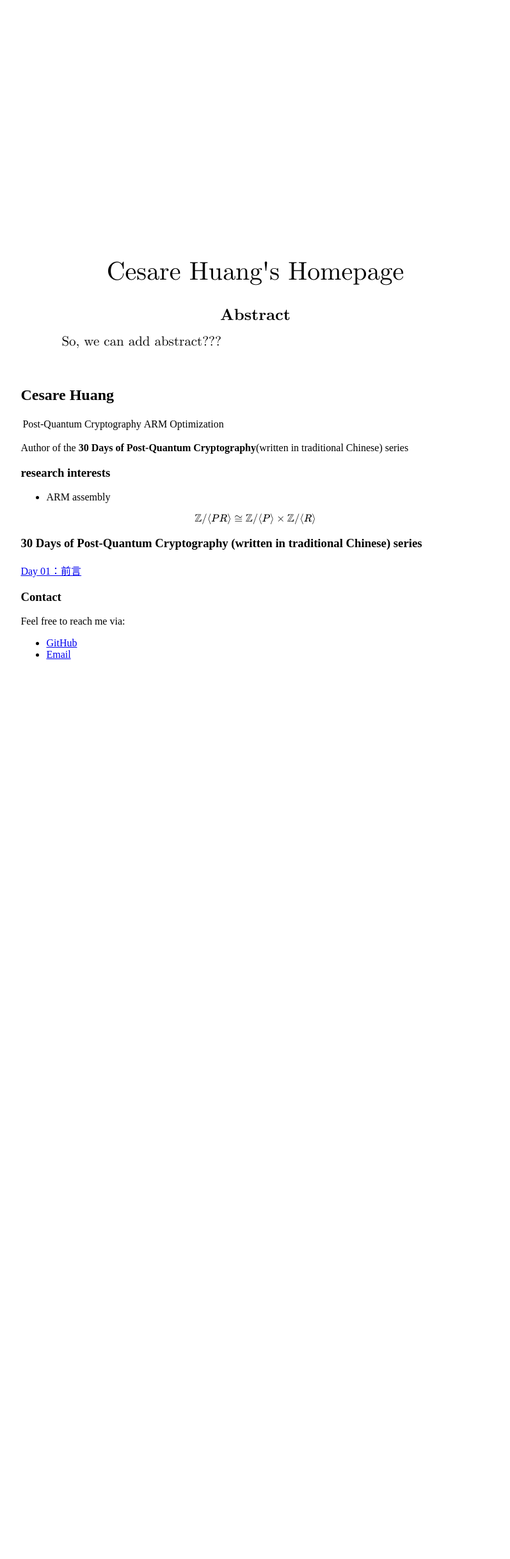
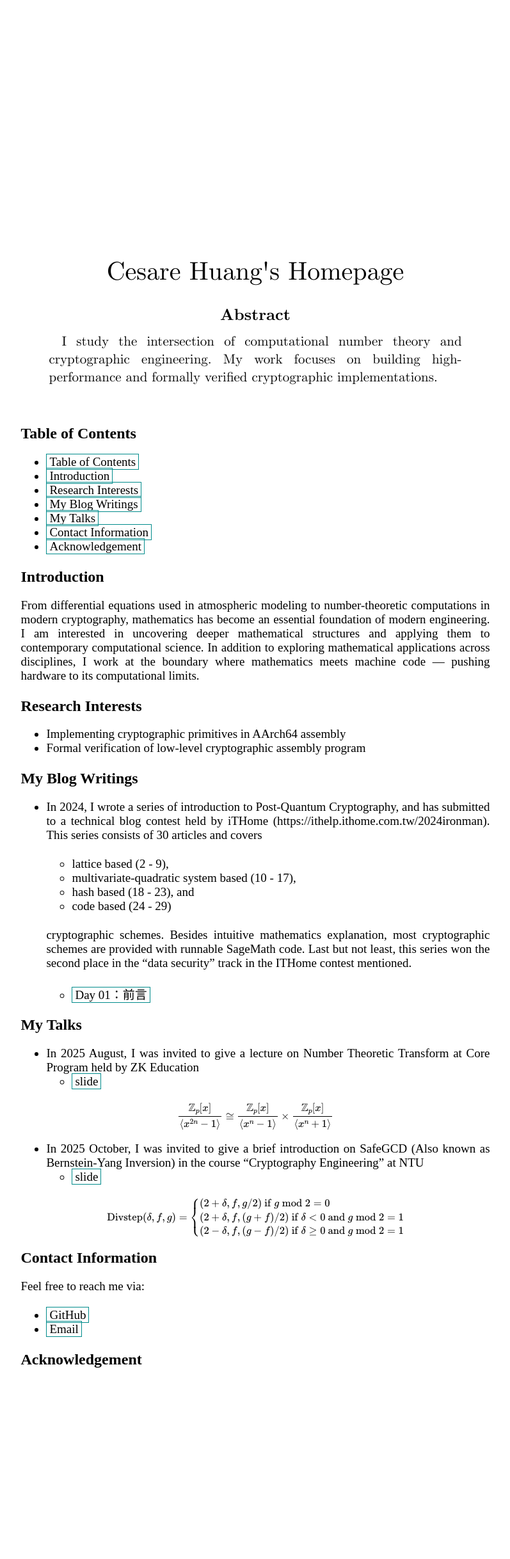
Before and after one commit to cheng-wei-huang0612/cheng-wei-huang0612.github.io, a Jekyll site: the page built from index.md, in a window 1280 px wide. Shown: the whole page at 64% size, without its empty margins (241-1038 px from the left). Built offline with Jekyll 4.4.1, drawn with Linux system fonts in a browser that asks for light colours; nearby versions of some CDN libraries; before the commit the page ends 1326 px from its top, so only the background shows below that.

Commit message:
Update homepage style and layout

```diff
--- a/_config.yml
+++ b/_config.yml
@@ -1,10 +1,20 @@
 title: Cesare Huang
 description: "Cryptography • HPC • Mathematics in Action"
+url: "https://cheng-wei-huang0612.github.io"
+baseurl: ""
 
+theme: null
 
-# remote_theme: "Hammie217/LatexJekyll"
-# plugins:
-#   - jekyll-remote-theme
+plugins:
+  - jekyll-toc
+  - jekyll-feed
+  - jekyll-sitemap
+
+# jekyll-toc:
+#   min_level: 2     # 從哪個層級開始；2 = ##  開始
+#   max_level: 3     # 最深顯示層級；3 = ### 為止
+#   no_toc_section_class: "no_toc"
+
 social_links:
   - name: GitHub
     url: https://github.com/cheng-wei-huang0612
@@ -13,5 +23,10 @@ social_links:
   - name: Threads
     url: https://www.threads.net/@username
 
+markdown: kramdown
+kramdown:
+  input: GFM
+  math_engine: mathjax
+  syntax_highlighter: rouge
 
 permalink: /:categories/:year/:month/:day/:title:output_ext
--- a/assets/css/style.css
+++ b/assets/css/style.css
@@ -155,3 +155,29 @@
 .HUGE{
     font-size: 33px;
 }
+
+a {
+  color: black;                  /* 文字保持黑色 */
+  text-decoration: none;
+  border: 0.8px solid #008B8B;
+  padding: 1px 4px;              /* 內距讓邊框不貼字 */
+}
+
+
+a:visited {
+  color: black;                  /* 點過也不要變紫 */
+}
+
+
+p {
+  font-size: 19px;
+  margin-bottom: 1.2em;
+    text-align: justify;
+    text-justify: inter-word;
+}
+ul {
+  font-size: 19px;
+  margin-bottom: 1.2em;
+    text-align: justify;
+    text-justify: inter-word;
+}
--- a/index.md
+++ b/index.md
@@ -1,35 +1,95 @@
 ---
 layout: default
-title: Cesare Huang's Homepage
-abstract: So, we can add abstract???
+title: "Cesare Huang's Homepage"
+abstract: |
+    I study the intersection of computational number theory and
+    cryptographic engineering.
+    My work focuses on building high-performance and formally verified
+    cryptographic implementations.
 ---
+
+## Table of Contents
+* TOC
+{:toc}
+
+
+## Introduction
+From differential equations used in atmospheric modeling to number-theoretic computations in modern cryptography, mathematics has become an essential foundation of modern engineering.
+I am interested in uncovering deeper mathematical structures and applying them to contemporary computational science. In addition to exploring mathematical applications across disciplines, I work at the boundary where mathematics meets machine code — pushing hardware to its computational limits.
 
 
 
-## Cesare Huang
+## Research Interests
+
+- Implementing cryptographic primitives in AArch64 assembly
+- Formal verification of low-level cryptographic assembly program
 
 
-Post-Quantum Cryptography | ARM Optimization
-
-Author of the **30 Days of Post-Quantum Cryptography**(written in traditional Chinese) series
-
-### research interests
-
-- ARM assembly
+## My Blog Writings
 
 
-\\[
-\mathbb{Z}/\langle PR \rangle \cong \mathbb{Z}/\langle P\rangle \times \mathbb{Z}/\langle R\rangle
-\\]
+- In 2024, I wrote a series of introduction to Post-Quantum
+    Cryptography, and has submitted to a technical blog contest held
+    by iTHome (https://ithelp.ithome.com.tw/2024ironman).
+    This series consists of 30 articles and covers
 
-<!-- ### 🚀 Recent Pet Project: [LLM-friendly Interactive Astrology Chart](https://cheng-wei-huang0612.github.io/astro_feature/test_ai.html) -->
+    - lattice based (2 - 9),
+    - multivariate-quadratic system based (10 - 17),
+    - hash based (18 - 23), and
+    - code based (24 - 29)
 
-### 30 Days of Post-Quantum Cryptography (written in traditional Chinese) series
-
-[Day 01：前言](/pqc30/day01.html)
+    cryptographic schemes.
+    Besides intuitive mathematics explanation, most cryptographic
+    schemes are provided with runnable SageMath code.
+    Last but not least, this series won the second place in the
+    "data security" track in the ITHome contest mentioned.
+    - [Day 01：前言](/pqc30/day01.html)
 
 
-### Contact
+## My Talks
+
+- In 2025 August, I was invited to give a lecture on Number Theoretic
+Transform at Core Program held by ZK Education
+    - <a href="/documents/NTT_Tutorial_short_handout_2025_aug28.pdf">
+    slide</a>
+
+$$
+\frac{\mathbb{Z}_{p}[x]}{\langle x^{2n} - 1\rangle}
+\cong
+\frac{\mathbb{Z}_{p}[x]}{\langle x^{n} - 1\rangle}
+\times
+\frac{\mathbb{Z}_{p}[x]}{\langle x^{n} + 1\rangle}
+$$
+
+
+
+- In 2025 October, I was invited to give a brief introduction on
+SafeGCD (Also known as Bernstein-Yang Inversion) in the course
+"Cryptography Engineering" at NTU
+    - <a href="/documents/safegcd_2025_oct7.pdf"> slide </a>
+
+$$
+\mathrm{Divstep}(\delta, f, g) =
+\left\{
+\begin{aligned}
+&(2 + \delta, f, g/2)
+    \text{ if } g \bmod 2 = 0 \\
+&(2 + \delta, f, (g+f)/2)
+    \text{ if } \delta < 0 \text{ and } g \bmod 2 = 1 \\
+&(2 - \delta, f, (g-f)/2)
+    \text{ if } \delta \ge 0 \text{ and } g \bmod 2 = 1 \\
+\end{aligned}
+\right.
+$$
+
+
+
+
+
+## Contact Information
 Feel free to reach me via:
 - [GitHub](https://github.com/cheng-wei-huang0612)
 - [Email](mailto:cesarehuang@icloud.com)
+
+
+## Acknowledgement
```
Also changed, not shown: 2 other files.
